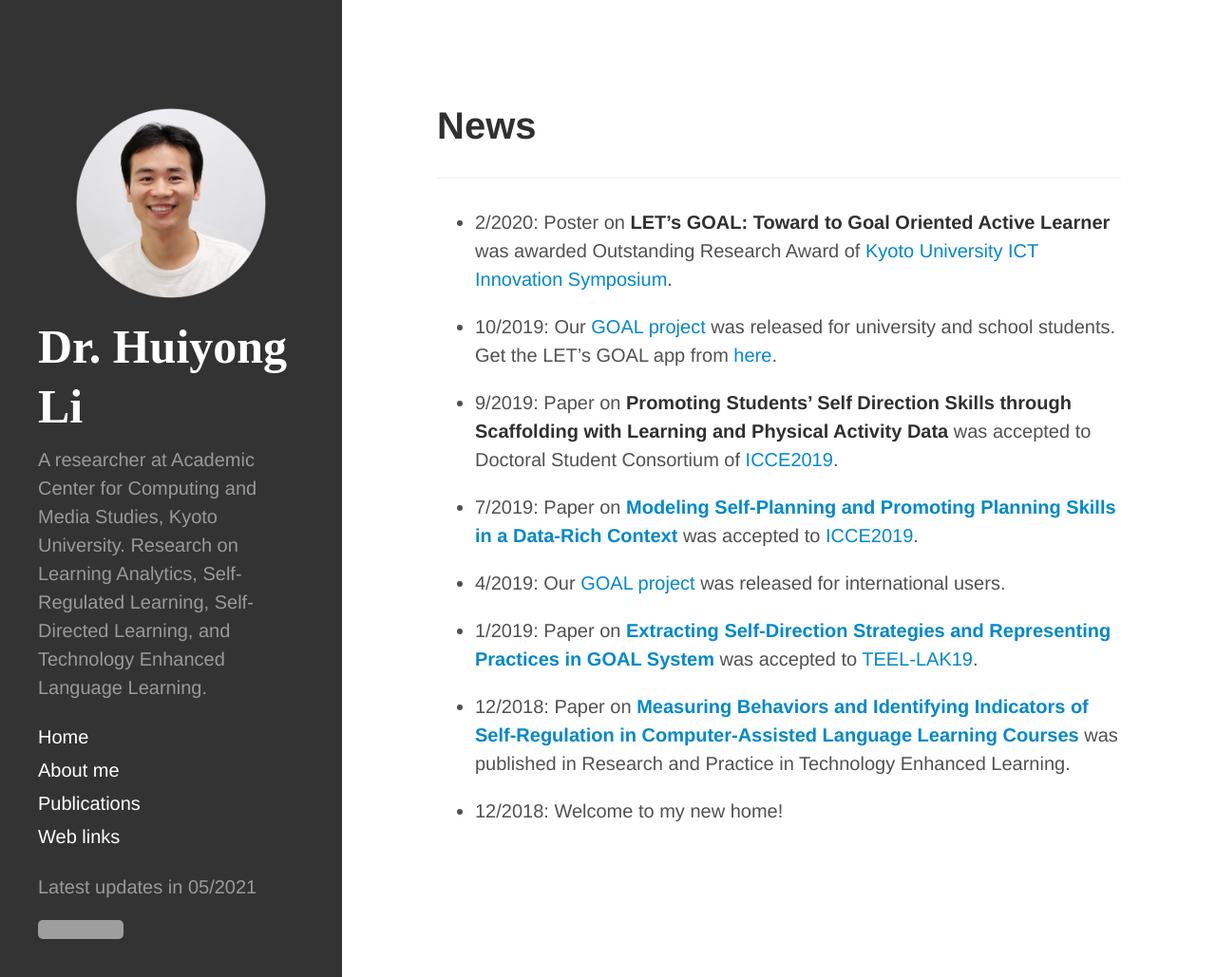
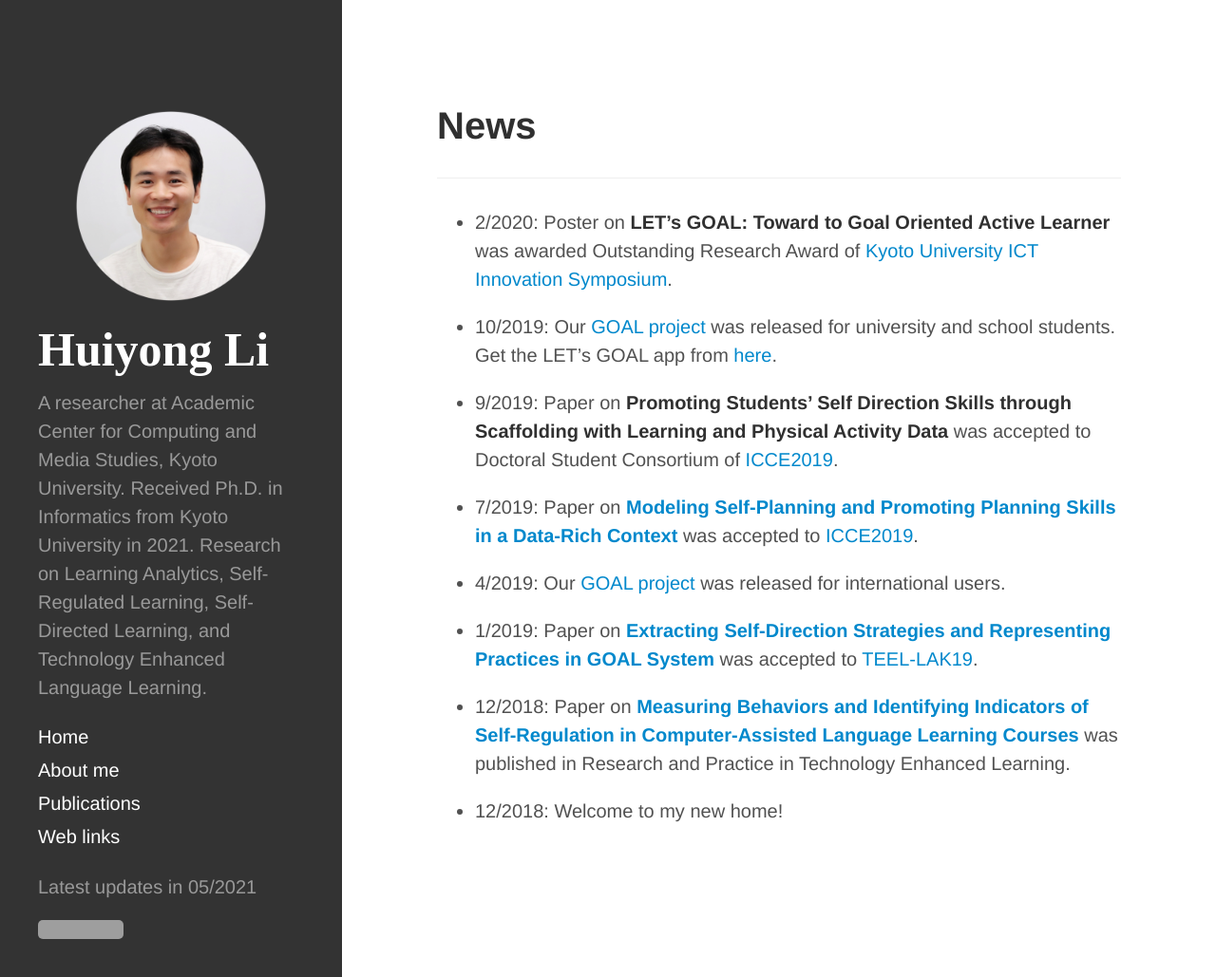
Before and after one commit to li-huiyong/li-huiyong.github.io, a Jekyll site: the page built from index.md, in a window 1280 px wide and 1029 px high. Shown: the whole window at 95% size. Built offline with Jekyll 4.4.1, drawn with Linux system fonts in a browser that asks for light colours; nearby versions of some CDN libraries; some web fonts are replaced; our own code applies the rules of GitHub Pages for plain Markdown files; grey boxes are pictures that could not be loaded.

```diff
--- a/_config.yml
+++ b/_config.yml
@@ -5,9 +5,9 @@ highlighter:      rouge
 permalink:        /404.html
 
 # Setup
-title:            Dr. Huiyong Li
+title:            Huiyong Li
 tagline:          'Site'
-description:      'A researcher at Academic Center for Computing and Media Studies, Kyoto University. Research on Learning Analytics, Self-Regulated Learning, Self-Directed Learning, and Technology Enhanced Language Learning.'
+description:      'A researcher at Academic Center for Computing and Media Studies, Kyoto University. Received Ph.D. in Informatics from Kyoto University in 2021. Research on Learning Analytics, Self-Regulated Learning, Self-Directed Learning, and Technology Enhanced Language Learning.'
 url:              https://li-huiyong.github.io
 baseurl:          https://li-huiyong.github.io/
 update:           05/2021
```
